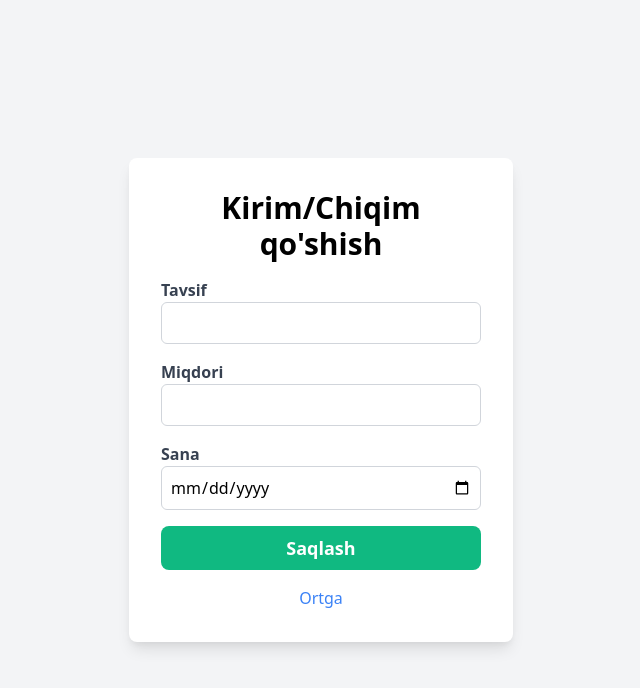
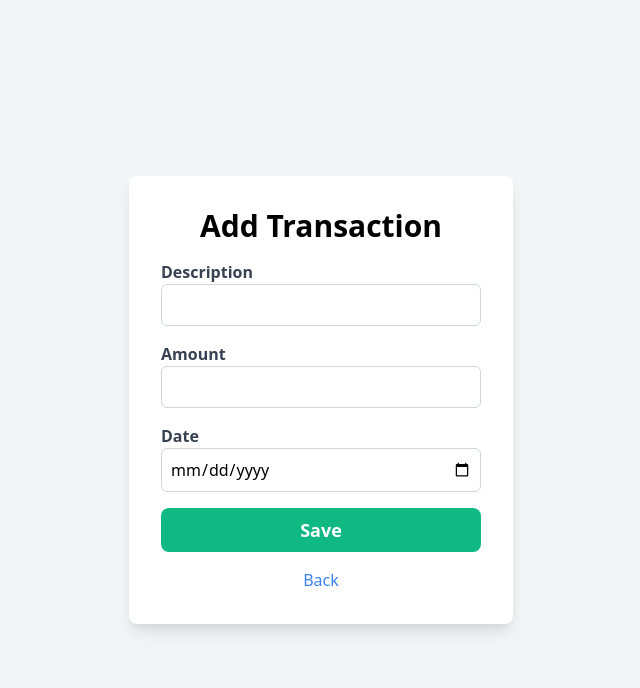
Before and after one commit to Diyorbek788/kirim_chiqim, a Django app: page /add_transaction/income/ in a window 1280 px wide. Shown: the top 688 px of the page, without its empty margins (319-959 px from the left). Run offline with Django 5.2, Linux system fonts and the light colour scheme; a user stored in the database is signed in.

Commit message:
Yangi funktsiya qo'shildi: kirim va chiqim uchun.

```diff
--- a/transactions/templates/add_transaction.html
+++ b/transactions/templates/add_transaction.html
@@ -3,31 +3,30 @@
 <head>
     <meta charset="UTF-8">
     <meta name="viewport" content="width=device-width, initial-scale=1.0">
-    <title>Kirim/Chiqim qo'shish</title>
+    <title>Add Transaction</title>
     <link href="https://cdn.jsdelivr.net/npm/tailwindcss@2.2.19/dist/tailwind.min.css" rel="stylesheet">
 </head>
 <body class="bg-gray-100 min-h-screen flex items-center justify-center">
     <div class="bg-white shadow-lg rounded-lg w-96 p-8">
-        <h1 class="text-3xl font-semibold text-center mb-4">Kirim/Chiqim qo'shish</h1>
-        <form class="space-y-4" method="post" action="{% url 'add_income_transaction' %}">
+        <h1 class="text-3xl font-semibold text-center mb-4">Add Transaction</h1>
+        <form class="space-y-4" method="post" action="{% url 'add_expense_transaction' %}">
             {% csrf_token %}
             <div class="mb-4">
-        <label for="description" class="block text-gray-700 font-semibold">Tavsif</label>
+                <label for="description" class="block text-gray-700 font-semibold">Description</label>
                 <input type="text" name="description" id="description" class="border border-gray-300 rounded-md p-2 w-full">
             </div>
             <div class="mb-4">
-        <label for="amount" class="block text-gray-700 font-semibold">Miqdori</label>
+                <label for="amount" class="block text-gray-700 font-semibold">Amount</label>
                 <input type="number" name="amount" id="amount" class="border border-gray-300 rounded-md p-2 w-full">
             </div>
             <div class="mb-4">
-        <label for="date" class="block text-gray-700 font-semibold">Sana</label>
+                <label for="date" class="block text-gray-700 font-semibold">Date</label>
                 <input type="date" name="date" id="date" class="border border-gray-300 rounded-md p-2 w-full">
             </div>
-    <button type="submit" class="block w-full py-2 rounded-lg bg-green-500 text-white font-semibold text-lg hover:bg-green-700 transition duration-300 ease-in-out">Saqlash</button>
+            <button type="submit" class="block w-full py-2 rounded-lg bg-green-500 text-white font-semibold text-lg hover:bg-green-700 transition duration-300 ease-in-out">Save</button>
         </form>
-
         <div class="text-center mt-4">
-            <a href="{% url 'dashboard' %}" class="text-blue-500 hover:underline">Ortga</a>
+            <a href="{% url 'dashboard' %}" class="text-blue-500 hover:underline">Back</a>
         </div>
     </div>
 </body>
--- a/transactions/urls.py
+++ b/transactions/urls.py
@@ -7,9 +7,8 @@ urlpatterns = [
     path('login/', login_view, name='login'),
     path('logout/', logout_view, name='logout'),
     path('dashboard/', dashboard, name='dashboard'),
-    path('add_transaction/income/', views.add_transaction, name='add_income_transaction'),
-    path('add_transaction/expense/', views.add_transaction, name='add_expense_transaction'),
-
+    path('add_transaction/income/', views.add_transaction, {'type': 'income'}, name='add_income_transaction'),
+    path('add_transaction/expense/', views.add_transaction, {'type': 'expense'}, name='add_expense_transaction'),
     path('edit/<int:id>/', edit_transaction, name='edit_transaction'),
     path('delete/<int:id>/', delete_transaction, name='delete_transaction'),
 ]
--- a/transactions/views.py
+++ b/transactions/views.py
@@ -61,26 +61,18 @@ def logout_view(request):
 
 @login_required
 def dashboard(request):
-    """
-    Display the user's dashboard with their income and expense transactions.
-
-    Args:
-        request (HttpRequest): The request object.
-
-    Returns:
-        HttpResponse: The response object with the dashboard template.
-    """
     incomes = Transaction.objects.filter(user=request.user, transaction_type='income')
-    expenses = Transaction.objects.filter(user=request.user, transaction_type='expense')
+    expenses = Transaction.objects.filter(user=request.user, transaction_type='expense')  # Chiqimlar ro'yxati
     return render(request, 'dashboard.html', {'incomes': incomes, 'expenses': expenses})
 
 @login_required
-def add_transaction(request):
+def add_transaction(request, type):
     """
     Handle the process of adding a new transaction.
 
     Args:
         request (HttpRequest): The request object.
+        type (str): The type of transaction, either 'income' or 'expense'.
 
     Returns:
         HttpResponse: The response object with the add transaction form or a redirect to the dashboard on successful submission.
@@ -89,14 +81,14 @@ def add_transaction(request):
         form = TransactionForm(request.POST)
         if form.is_valid():
             transaction = form.save(commit=False)
-            if request.user.is_authenticated:
-                transaction.user = request.user
-            transaction.transaction_type = request.path_info.split('/')[2]  # Extracts the type from the URL
+            transaction.user = request.user
+            transaction.transaction_type = type
             transaction.save()
             return redirect('dashboard')
     else:
         form = TransactionForm()
     return render(request, 'add_transaction.html', {'form': form})
+
 
 @login_required
 def edit_transaction(request, id):
```
Also changed, not shown: transactions/templates/dashboard.html (+23 -28 lines), db.sqlite3. Lines whose indentation alone changed are shown as unchanged.
